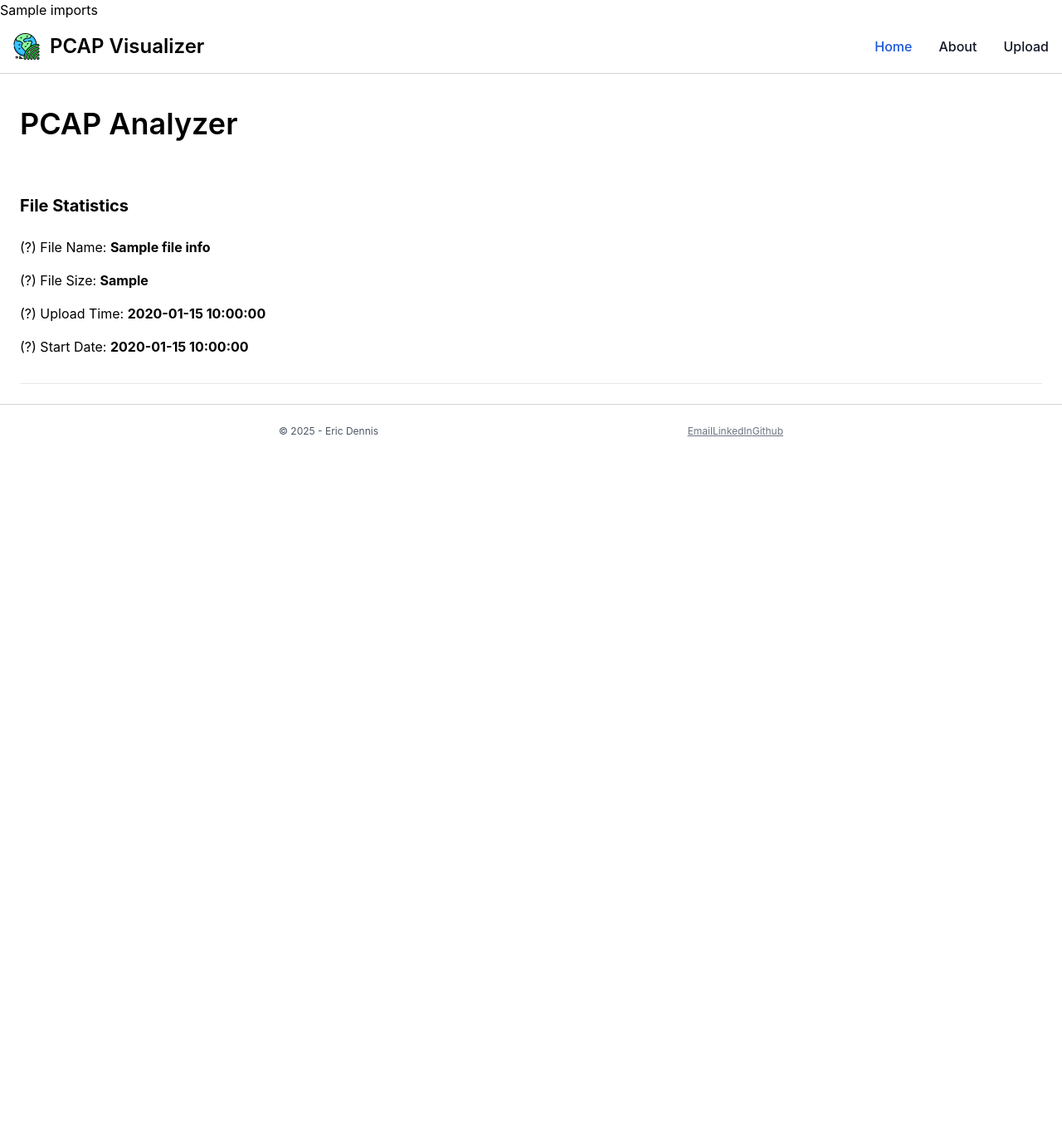
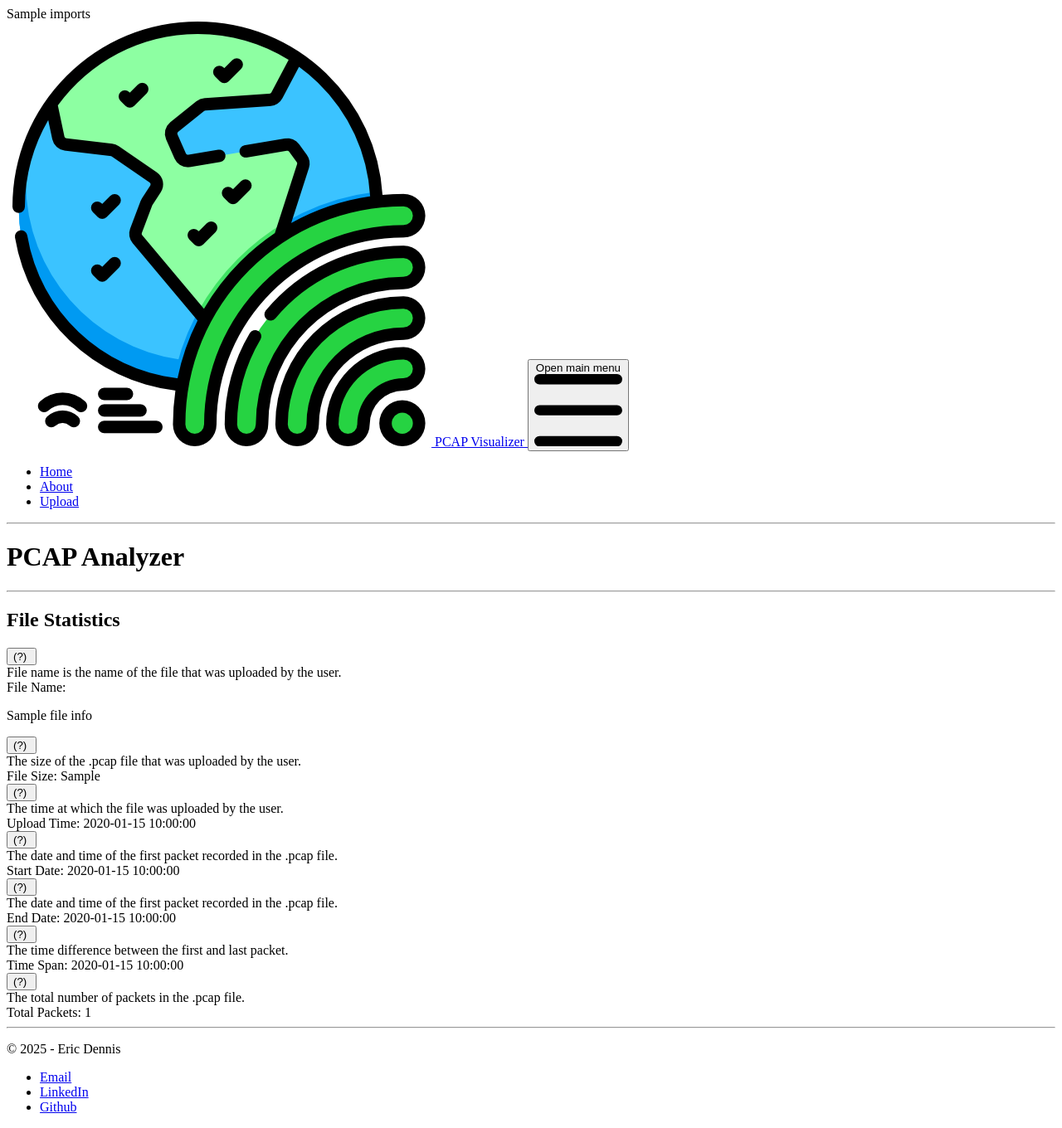
Before and after one commit to ericdennis7/PCAP-Explorer, a Flask app: template templates/analysis.html in a window 1280 px wide. Shown: the whole page at 83% size. Before the commit the page ends 526 px from the top, so only its background shows below. Run offline with Flask 3, Linux system fonts and the light colour scheme; the template is opened without the code that fills it: most values are stand-ins (such as "Sample title", 1, 10 or a date in 2020); some libraries are stand-ins or nearby versions.

Commit message:
Added start date, end date, time span, and other minor improvements

```diff
--- a/main.py
+++ b/main.py
@@ -12,7 +12,7 @@ from datetime import datetime
 from flask import Flask, request, render_template, jsonify
 
 # Function imports
-from functions.data_extraction import raw_pcap_json, start_date
+from functions.data_extraction import *
 
 app = Flask(__name__)
 
@@ -62,16 +62,23 @@ def success():
 
     # Extract packet data
     packet_data = raw_pcap_json(filepath)
-    print(packet_data)
 
     try:
         # Collect file characteristics
+        start_date, end_date, time_diff = packet_times_and_difference(packet_data)  # Using the updated function
+
         file_info = {
             "name": file_name + file_extension,
-            "size_mb": humanize.naturalsize(os.path.getsize(filepath)), # MB
+            "size_mb": humanize.naturalsize(os.path.getsize(filepath)),  # MB
             "submission_date": datetime.now().strftime("%m/%d/%Y at %I:%M:%S %p").lstrip("0").replace("/0", "/"),
-            "start_date": start_date(packet_data)
+            "start_date": start_date,
+            "end_date": end_date,
+            "time_difference": time_diff,
+            "total_packets": total_packets(packet_data)
         }
+    except Exception as e:
+        return jsonify({"error": f"Error processing file: {str(e)}"}), 500
+
     except Exception as e:
         return jsonify({"error": f"Error processing file: {str(e)}"}), 500
 
--- a/templates/analysis.html
+++ b/templates/analysis.html
@@ -4,8 +4,7 @@
     <meta charset="UTF-8">
     <meta name="viewport" content="width=device-width, initial-scale=1.0">
     {{ imports|safe }}
-    <title>Uploading File</title>
-    <link href="https://cdn.jsdelivr.net/npm/flowbite@3.1.2/dist/flowbite.min.css" rel="stylesheet" />
+    <title>PCAP Analysis</title>
 </head>
 
 <body class="font-mono">
@@ -13,7 +12,7 @@
 
     <div class="max-w-7xl w-full mx-auto p-6">
         <div class="flex flex-col w-full">
-            <div class="border-b border-slate-200 w-full">
+            <div class="pb-8 border-b border-slate-200 w-full">
                 <h1 class="text-4xl font-semibold mt-4 flex items-center justify-between w-full">
                     <span>PCAP Analyzer</span>
                 </h1>
@@ -22,6 +21,10 @@
 
                 <h2 class="font-bold text-xl">File Statistics</h2>
 
+                <!-- Grid Layout -->
+                <div class="grid grid-cols3 gap-4">
+
+                    <!-- File Info Card -->
                     <div class="text-base text-slate-900 w-full">
                         <!-- File Name Tooltip -->
                         <span class="flex items-center mt-6">
@@ -63,7 +66,7 @@
                         </span>
 
                         <!-- Start Date Tooltip -->
-                    <span class="flex items-center mt-4 mb-8">
+                        <span class="flex items-center mt-4">
                             <div class="relative w-max group">
                                 <button type="button" class="text-black">
                                     (?)&nbsp;
@@ -74,8 +77,47 @@
                             </div>
                             Start Date:&nbsp;<span class="font-bold">{{ file_info.start_date }}</span>
                         </span>
+
+                        <!-- End Date Tooltip -->
+                        <span class="flex items-center mt-4">
+                            <div class="relative w-max group">
+                                <button type="button" class="text-black">
+                                    (?)&nbsp;
+                                </button>
+                                <div class="absolute shadow-lg hidden group-hover:block bg-[#333] text-white font-semibold px-3 py-[6px] text-[13px] left-1/2 transform -translate-x-1/2 bottom-full rounded z-10" style="min-width: 200px;">
+                                    The date and time of the first packet recorded in the .pcap file.
                                 </div>
+                            </div>
+                            End Date:&nbsp;<span class="font-bold">{{ file_info.end_date }}</span>
+                        </span>
 
+                        <!-- Time Difference Tooltip -->
+                        <span class="flex items-center mt-4">
+                            <div class="relative w-max group">
+                                <button type="button" class="text-black">
+                                    (?)&nbsp;
+                                </button>
+                                <div class="absolute shadow-lg hidden group-hover:block bg-[#333] text-white font-semibold px-3 py-[6px] text-[13px] left-1/2 transform -translate-x-1/2 bottom-full rounded z-10" style="min-width: 200px;">
+                                    The time difference between the first and last packet.
+                                </div>
+                            </div>
+                            Time Span:&nbsp;<span class="font-bold">{{ file_info.time_difference }}</span>
+                        </span>
+
+                        <!-- Packet Count Tooltip -->
+                        <span class="flex items-center mt-4">
+                            <div class="relative w-max group">
+                                <button type="button" class="text-black">
+                                    (?)&nbsp;
+                                </button>
+                                <div class="absolute shadow-lg hidden group-hover:block bg-[#333] text-white font-semibold px-3 py-[6px] text-[13px] left-1/2 transform -translate-x-1/2 bottom-full rounded z-10" style="min-width: 200px;">
+                                    The total number of packets in the .pcap file.
+                                </div>
+                            </div>
+                            Total Packets:&nbsp;<span class="font-bold">{{ file_info.total_packets }}</span>
+                        </span>
+                        </div>
+                    </div>
                 </div>
             </div>
         </div>
@@ -84,36 +126,5 @@
 
     {% include 'footer.html' %}
 
-    <script>
-        function toggleAccordion(index) {
-            const content = document.getElementById(`content-${index}`);
-            const icon = document.getElementById(`icon-${index}`);
-
-            // SVG for Minus icon
-            const minusSVG = `
-                <svg xmlns="http://www.w3.org/2000/svg" viewBox="0 0 16 16" fill="currentColor" class="w-4 h-4">
-                    <path d="M3.75 7.25a.75.75 0 0 0 0 1.5h8.5a.75.75 0 0 0 0-1.5h-8.5Z" />
-                </svg>
-            `;
-
-            // SVG for Plus icon
-            const plusSVG = `
-                <svg xmlns="http://www.w3.org/2000/svg" viewBox="0 0 16 16" fill="currentColor" class="w-4 h-4">
-                    <path d="M8.75 3.75a.75.75 0 0 0-1.5 0v3.5h-3.5a.75.75 0 0 0 0 1.5h3.5v3.5a.75.75 0 0 0 1.5 0v-3.5h3.5a.75.75 0 0 0 0-1.5h-3.5v-3.5Z" />
-                </svg>
-            `;
-
-            // Toggle the content's max-height for smooth opening and closing
-            if (content.style.maxHeight && content.style.maxHeight !== '0px') {
-                content.style.maxHeight = '0';
-                icon.innerHTML = plusSVG;
-            } else {
-                content.style.maxHeight = content.scrollHeight + 'px';
-                icon.innerHTML = minusSVG;
-            }
-        }
-    </script>
-
-    <script src="https://cdn.jsdelivr.net/npm/flowbite@3.1.2/dist/flowbite.min.js"></script>
 </body>
 </html>
```
Also changed, not shown: functions/data_extraction.py (+44 -22 lines), 4 other files. Lines whose indentation alone changed are shown as unchanged.
